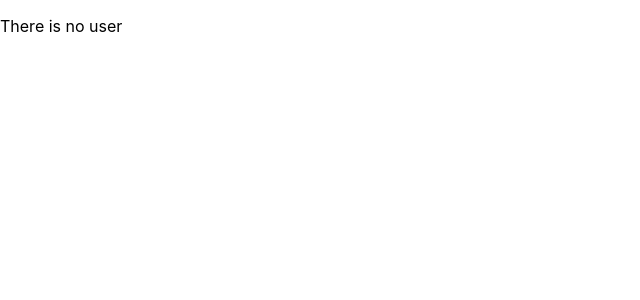
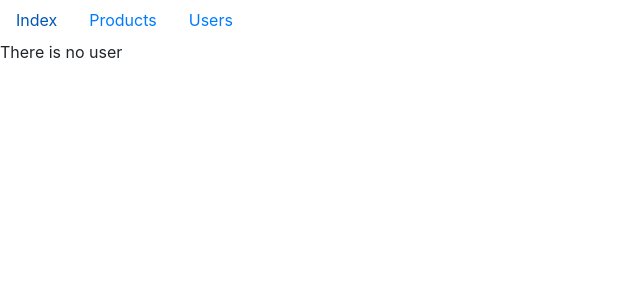
Before and after one commit to zaraco/fake-api, a React (Create React App) app: page /users in a window 1280 px wide. Shown: the top 300 px of the page, without its empty margins (0-640 px from the left). Built offline with nearby package versions, Linux system fonts and the light colour scheme; no server answers.

Commit message:
navbar added

```diff
--- a/package.json
+++ b/package.json
@@ -7,7 +7,9 @@
     "@testing-library/react": "^9.5.0",
     "@testing-library/user-event": "^7.2.1",
     "axios": "^0.19.2",
+    "bootstrap": "^4.4.1",
     "react": "^16.13.1",
+    "react-bootstrap": "^1.0.0",
     "react-dom": "^16.13.1",
     "react-router-dom": "^5.1.2",
     "react-scripts": "3.4.1"
--- a/src/App.js
+++ b/src/App.js
@@ -1,19 +1,29 @@
 import React, {Component} from 'react';
 import './App.css';
+import 'bootstrap/dist/css/bootstrap.min.css';
+import Boostrap from './Component/Boostrap';
 import {BrowserRouter as Router, Route} from "react-router-dom";
 import Index from "./Component/Index";
 import Products from "./Component/Products";
 import Users from "./Component/Users";
 
+
+
 class App extends Component{
   render() {
     return (
 
+        <>
             <Router>
+                <Boostrap/>
                 <Route exact path="/" component={Index}/>
                 <Route path="/products" component={Products}/>
                 <Route path="/users" component={Users}/>
             </Router>
+
+        </>
+
+
 
 
     );
--- /dev/null
+++ b/src/Component/Boostrap.js
@@ -0,0 +1,27 @@
+import React, {Component} from "react";
+import {Nav, NavItem, NavLink} from 'react-bootstrap';
+
+class Boostrap extends Component {
+
+
+    render() {
+        return (
+            <div>
+                <Nav>
+                    <NavItem>
+                        <NavLink href="/">Index</NavLink>
+                    </NavItem>
+                    <NavItem>
+                        <NavLink href="/products">Products</NavLink>
+                    </NavItem>
+                    <NavItem>
+                        <NavLink href="/users" >Users</NavLink>
+                    </NavItem>
+                </Nav>
+            </div>
+
+        );
+    }
+}
+
+export default Boostrap;
--- a/src/Component/Users.js
+++ b/src/Component/Users.js
@@ -32,7 +32,7 @@ class Users extends Component {
 
 
     render() {
-        let u = this.state.users.length ? this.state.users.map((user)=> <p key={user.id}>{user.name} - {user.age} - {user.isMarried.toString()}</p>) : <p>There is no user</p>
+        let u = this.state.users.length ? this.state.users.map((user)=> <p>{user.name} - {user.age} - {user.isMarried.toString()}</p>) : <p>There is no user</p>
         return (
             <>
 
```
Also changed, not shown: 1 other file (tests, documents, lock files or other folders).
